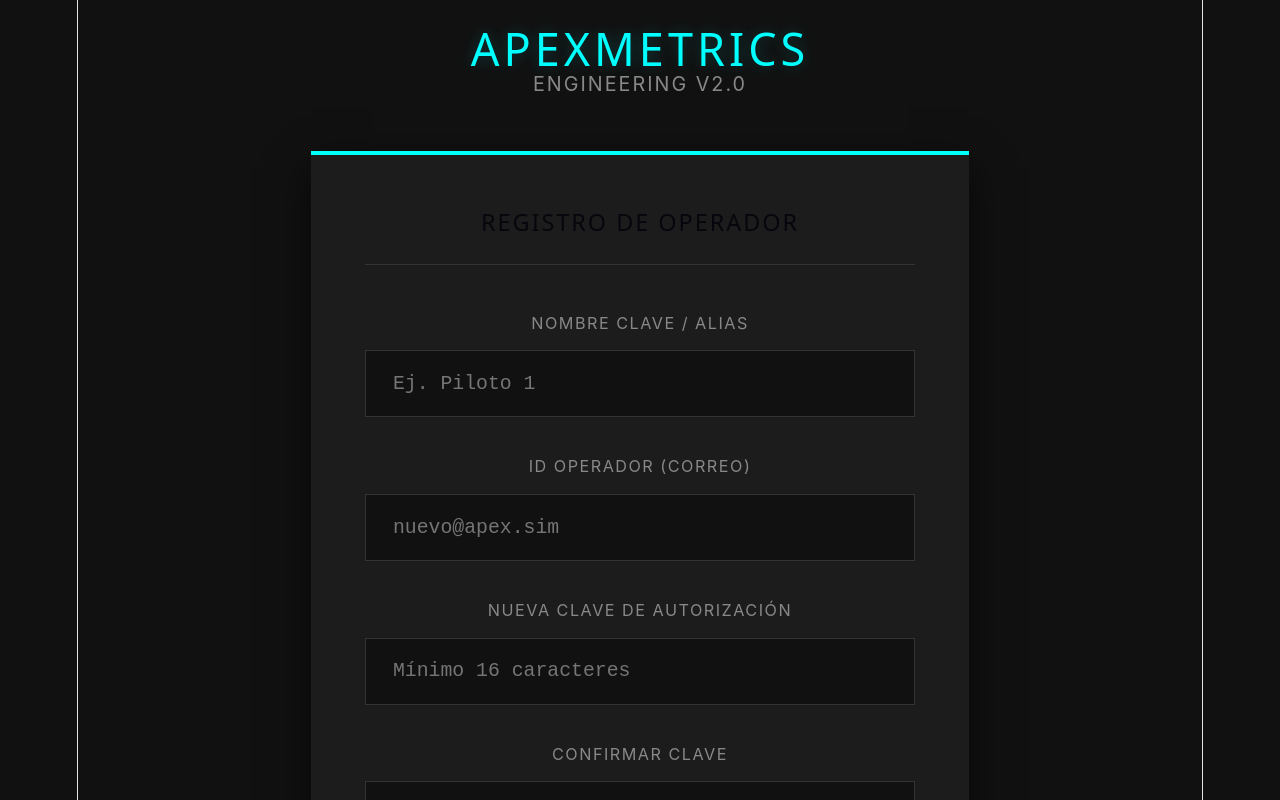
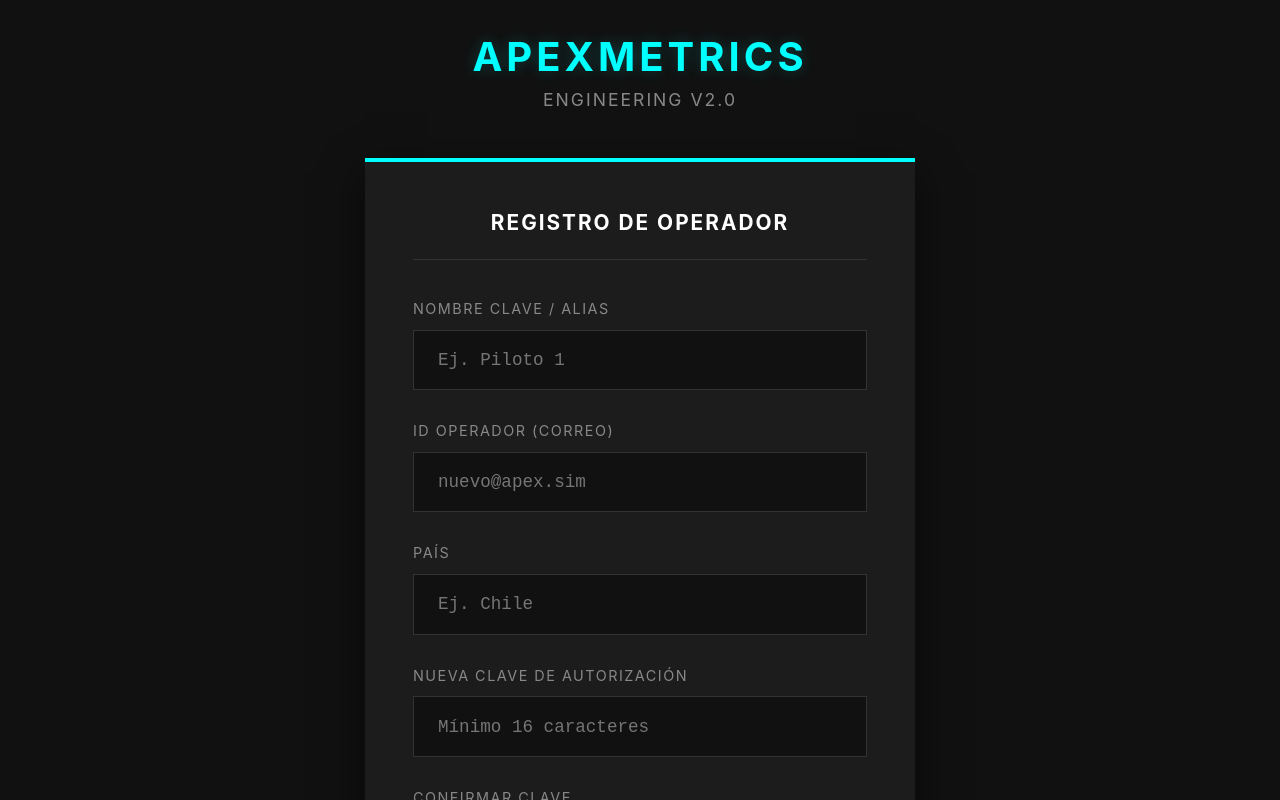
Before and after one commit to BenjaBeroiza/ApexMetrics, a React (Vite) app in the folder frontend/: page /register in a window 1280 px wide. Shown: the top 800 px of the page. Built offline with nearby package versions, Linux system fonts and the light colour scheme.

Commit message:
fix: corregir rutas, estilos globales y campo país en registro

```diff
--- a/frontend/src/App.jsx
+++ b/frontend/src/App.jsx
@@ -1,9 +1,11 @@
+// src/App.jsx
 // src/App.jsx
 import { BrowserRouter, Routes, Route, Navigate } from 'react-router-dom';
 import Login from './pages/Login';
 import Register from './pages/Register';
 import Leaderboard from './pages/Leaderboard';
 import Dashboard from './pages/Dashboard';
+import UploadTelemetry from './pages/UploadTelemetry';
 
 export default function App() {
   return (
@@ -13,6 +15,7 @@ export default function App() {
         <Route path="/register" element={<Register />} />
         <Route path="/leaderboard" element={<Leaderboard />} />
         <Route path="/dashboard" element={<Dashboard />} />
+        <Route path="/upload" element={<UploadTelemetry />} />
         <Route path="/" element={<Navigate to="/login" replace />} />
       </Routes>
     </BrowserRouter>
--- a/frontend/src/index.css
+++ b/frontend/src/index.css
@@ -1,111 +1,17 @@
-:root {
-  --text: #6b6375;
-  --text-h: #08060d;
-  --bg: #fff;
-  --border: #e5e4e7;
-  --code-bg: #f4f3ec;
-  --accent: #aa3bff;
-  --accent-bg: rgba(170, 59, 255, 0.1);
-  --accent-border: rgba(170, 59, 255, 0.5);
-  --social-bg: rgba(244, 243, 236, 0.5);
-  --shadow:
-    rgba(0, 0, 0, 0.1) 0 10px 15px -3px, rgba(0, 0, 0, 0.05) 0 4px 6px -2px;
-
-  --sans: system-ui, 'Segoe UI', Roboto, sans-serif;
-  --heading: system-ui, 'Segoe UI', Roboto, sans-serif;
-  --mono: ui-monospace, Consolas, monospace;
-
-  font: 18px/145% var(--sans);
-  letter-spacing: 0.18px;
-  color-scheme: light dark;
-  color: var(--text);
-  background: var(--bg);
-  font-synthesis: none;
-  text-rendering: optimizeLegibility;
-  -webkit-font-smoothing: antialiased;
-  -moz-osx-font-smoothing: grayscale;
-
-  @media (max-width: 1024px) {
-    font-size: 16px;
-  }
-}
-
-@media (prefers-color-scheme: dark) {
-  :root {
-    --text: #9ca3af;
-    --text-h: #f3f4f6;
-    --bg: #16171d;
-    --border: #2e303a;
-    --code-bg: #1f2028;
-    --accent: #c084fc;
-    --accent-bg: rgba(192, 132, 252, 0.15);
-    --accent-border: rgba(192, 132, 252, 0.5);
-    --social-bg: rgba(47, 48, 58, 0.5);
-    --shadow:
-      rgba(0, 0, 0, 0.4) 0 10px 15px -3px, rgba(0, 0, 0, 0.25) 0 4px 6px -2px;
-  }
-
-  #social .button-icon {
-    filter: invert(1) brightness(2);
-  }
-}
-
-#root {
-  width: 1126px;
-  max-width: 100%;
-  margin: 0 auto;
-  text-align: center;
-  border-inline: 1px solid var(--border);
-  min-height: 100svh;
-  display: flex;
-  flex-direction: column;
+* {
   box-sizing: border-box;
+  margin: 0;
+  padding: 0;
 }
 
 body {
   margin: 0;
+  font-family: 'Inter', system-ui, sans-serif;
+  -webkit-font-smoothing: antialiased;
+  -moz-osx-font-smoothing: grayscale;
 }
 
-h1,
-h2 {
-  font-family: var(--heading);
-  font-weight: 500;
-  color: var(--text-h);
+#root {
+  width: 100%;
+  min-height: 100vh;
 }
-
-h1 {
-  font-size: 56px;
-  letter-spacing: -1.68px;
-  margin: 32px 0;
-  @media (max-width: 1024px) {
-    font-size: 36px;
-    margin: 20px 0;
-  }
-}
-h2 {
-  font-size: 24px;
-  line-height: 118%;
-  letter-spacing: -0.24px;
-  margin: 0 0 8px;
-  @media (max-width: 1024px) {
-    font-size: 20px;
-  }
-}
-p {
-  margin: 0;
-}
-
-code,
-.counter {
-  font-family: var(--mono);
-  display: inline-flex;
-  border-radius: 4px;
-  color: var(--text-h);
-}
-
-code {
-  font-size: 15px;
-  line-height: 135%;
-  padding: 4px 8px;
-  background: var(--code-bg);
-}
--- a/frontend/src/pages/Register.jsx
+++ b/frontend/src/pages/Register.jsx
@@ -1,5 +1,5 @@
 import { useState } from 'react';
-import { Link } from 'react-router-dom';
+import { Link, useNavigate } from 'react-router-dom';
 import '../styles/auth.css';
 
 export default function Register() {
@@ -8,10 +8,11 @@ export default function Register() {
     email: '',
     password: '',
     confirmPassword: '',
-    country: 'Chile'
+    country: ''
   });
   const [error, setError] = useState(null);
   const [loading, setLoading] = useState(false);
+  const navigate = useNavigate();
 
   const handleChange = (e) => {
     setFormData({ ...formData, [e.target.name]: e.target.value });
@@ -41,8 +42,7 @@ export default function Register() {
 
       if (response.ok) {
         const data = await response.json();
-        console.log('Operador registrado:', data.username);
-        // Aquí podrías redirigir al dashboard o al login
+        navigate('/login');
       } else {
         const errData = await response.json();
         setError(errData.message || 'Error en el registro');
@@ -87,6 +87,20 @@ export default function Register() {
                 name="email"
                 placeholder="nuevo@apex.sim"
                 value={formData.email}
+                onChange={handleChange}
+                required
+              />
+            </div>
+          </div>
+
+          <div className="input-group">
+            <label>PAÍS</label>
+            <div className="input-wrapper">
+              <input
+                type="text"
+                name="country"
+                placeholder="Ej. Chile"
+                value={formData.country}
                 onChange={handleChange}
                 required
               />
--- a/frontend/src/styles/auth.css
+++ b/frontend/src/styles/auth.css
@@ -56,7 +56,7 @@ body {
   border-top: 4px solid var(--neon-cyan);
   padding: 3rem; /* Aumentado de 2rem */
   width: 100%;
-  max-width: 550px; /* Aumentado de 400px */
+  max-width: min(550px, 90vw);
   box-shadow: 0 15px 40px rgba(0,0,0,0.6);
 }
 
```
